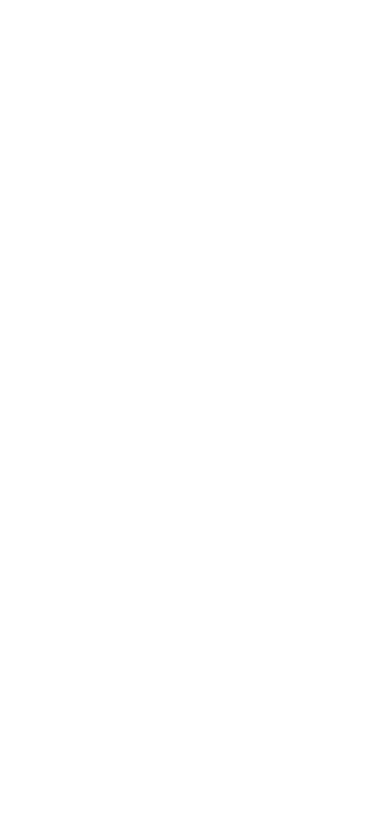
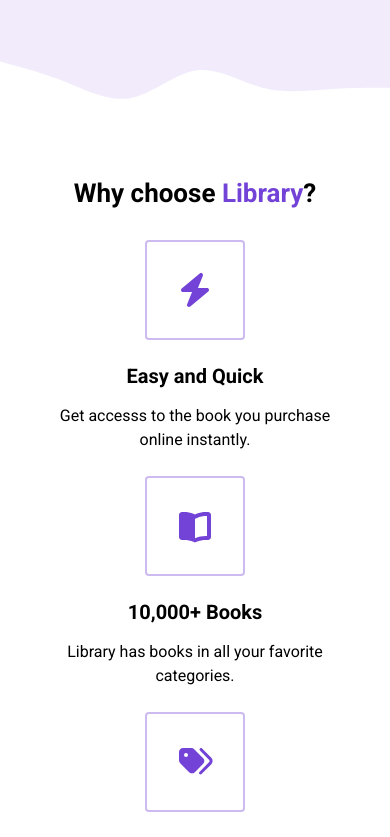
Before and after one commit to 23nrj1997-commits/react-library-tutorial, a React (Create React App) app: page / in a window 390 px wide. Shown: the part 1140-1977 px from the top of the page. Before the commit the page ends 844 px from the top, so only its background shows below. Built offline with nearby package versions, Linux system fonts and the light colour scheme.

Commit message:
Highlight section added

```diff
--- a/src/App.js
+++ b/src/App.js
@@ -1,12 +1,14 @@
 import './index.css';
 import Landing from './components/Landing';
 import Nav from './components/Nav';
+import Highlight from './components/Highlights';
 
 function App() {
   return (
     <div className="App">
       <Nav />
       <Landing />
+      <Highlight />
     </div>
   );
 }
--- /dev/null
+++ b/src/components/Highlights.jsx
@@ -0,0 +1,33 @@
+import { FontAwesomeIcon } from '@fortawesome/react-fontawesome';
+import React from 'react';
+import Highlight from './ui/Highlight';
+
+const Highlights = () => {
+  return (
+    <section id="highlights">
+      <div className="container">
+        <div className="row">
+          <h2 className="section__title">
+            Why choose <span className="purple">Library</span>?
+          </h2>
+          <div className="highlights__wrapper">
+            <Highlight
+            icon={<FontAwesomeIcon icon="bolt" />}
+            title="Easy and Quick"
+            para="Get accesss to the book you purchase online instantly." />
+            <Highlight
+            icon={<FontAwesomeIcon icon="book-open" />}
+            title="10,000+ Books"
+            para="Library has books in all your favorite categories." />
+            <Highlight
+            icon={<FontAwesomeIcon icon="tags" />}
+            title="Affordable"
+            para="Get your hands on popular books for as little as $10." />
+          </div>
+        </div>
+      </div>
+    </section>
+  );
+};
+
+export default Highlights;
--- /dev/null
+++ b/src/components/ui/Highlight.jsx
@@ -0,0 +1,19 @@
+import React from 'react';
+
+const Highlight = ({ icon , title, para }) => {
+  return (
+    <div className="highlight">
+      <div className="highlight__img">
+        {icon}
+      </div>
+      <h3 className="highlight__subtitle">
+        {title}
+      </h3>
+      <p className="highlight__para">
+        {para}
+      </p>
+    </div>
+  );
+};
+
+export default Highlight;
--- a/src/index.css
+++ b/src/index.css
@@ -84,6 +84,7 @@
   font-size: 20px;
   border-radius: 4px;
   border: none;
+  margin-bottom: 40px;
 }
 
 .purple {
@@ -225,6 +226,7 @@
 */
 
 #landing {
+  height: 140vh;
   background-color: rgba(115, 66, 214, 0.1)
 }
 
@@ -260,11 +262,6 @@
   /* Added this after the tutorial to
   make landing page responsive on laptops */
   max-height: 50vh;
-}
-
-.header__image {
-  margin: 0 auto;
-  max-width: 350px;
 }
 
 .container {
@@ -325,7 +322,7 @@
   bottom: 1px;
 }
 
-.highlight__wrapper {
+.highlights__wrapper {
   display: flex;
   flex-wrap: wrap;
 }
@@ -776,6 +773,27 @@
 
 /* SMALL PHONES, TABLETS, LARGE SMARTPHONES */
 @media (max-width: 768px) {
+  .header__image {
+    width: 500px;
+    margin: 0 auto;
+    display: flex;
+    justify-content: center;
+    align-items: center;
+  }
+
+  #highlights:after,
+#highlights:before {
+  background: url("./assets/wave.svg");
+  content: "";
+  position: absolute;
+  width: 101vw;
+  height: 18vw;
+  left: 0;
+  z-index: 1;
+  background-size: cover;
+  background-repeat: no-repeat;
+}
+
   .header__description {
     padding: 0 24px;
   }
@@ -811,6 +829,14 @@
 
 /* SMALL PHONES, LARGE SMARTPHONES */
 @media (max-width: 550px) {
+  .header__image {
+    width: 400px;
+    margin: 0 auto;
+    display: flex;
+    justify-content: center;
+    align-items: center;
+  }
+
   .btn__menu {
     display: block;
   }
--- a/src/index.js
+++ b/src/index.js
@@ -4,9 +4,9 @@
 import App from './App';
 import reportWebVitals from './reportWebVitals';
 import { library } from '@fortawesome/fontawesome-svg-core';
-import { faBars, faShoppingCart, faTimes} from '@fortawesome/free-solid-svg-icons';
+import { faBars, faShoppingCart, faTimes, faBolt, faBookOpen, faTags} from '@fortawesome/free-solid-svg-icons';
 
-library.add(faBars, faShoppingCart, faTimes);
+library.add(faBars, faShoppingCart, faTimes, faBolt, faBookOpen, faTags);
 
 const root = ReactDOM.createRoot(document.getElementById('root'));
 root.render(
```
